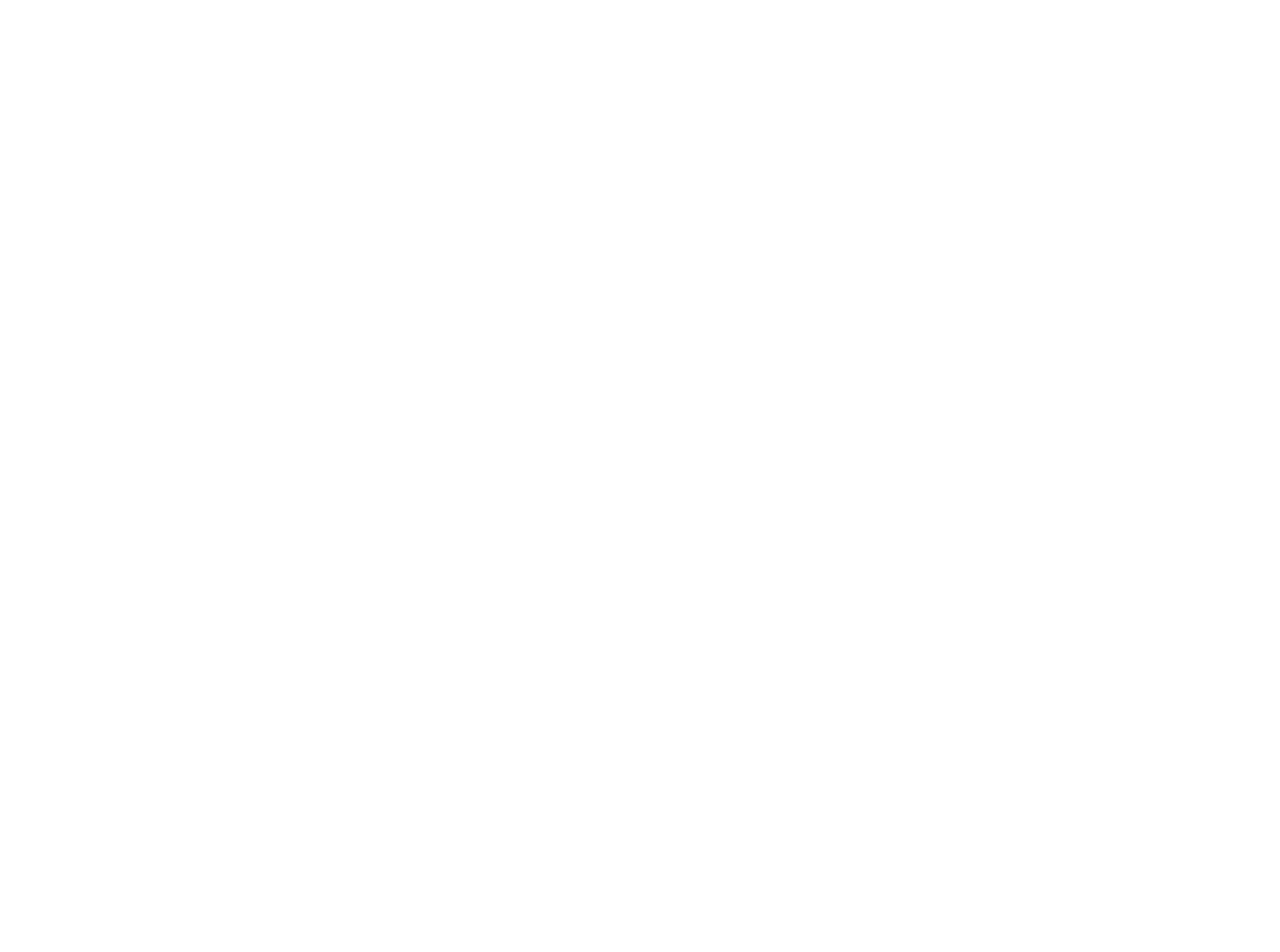
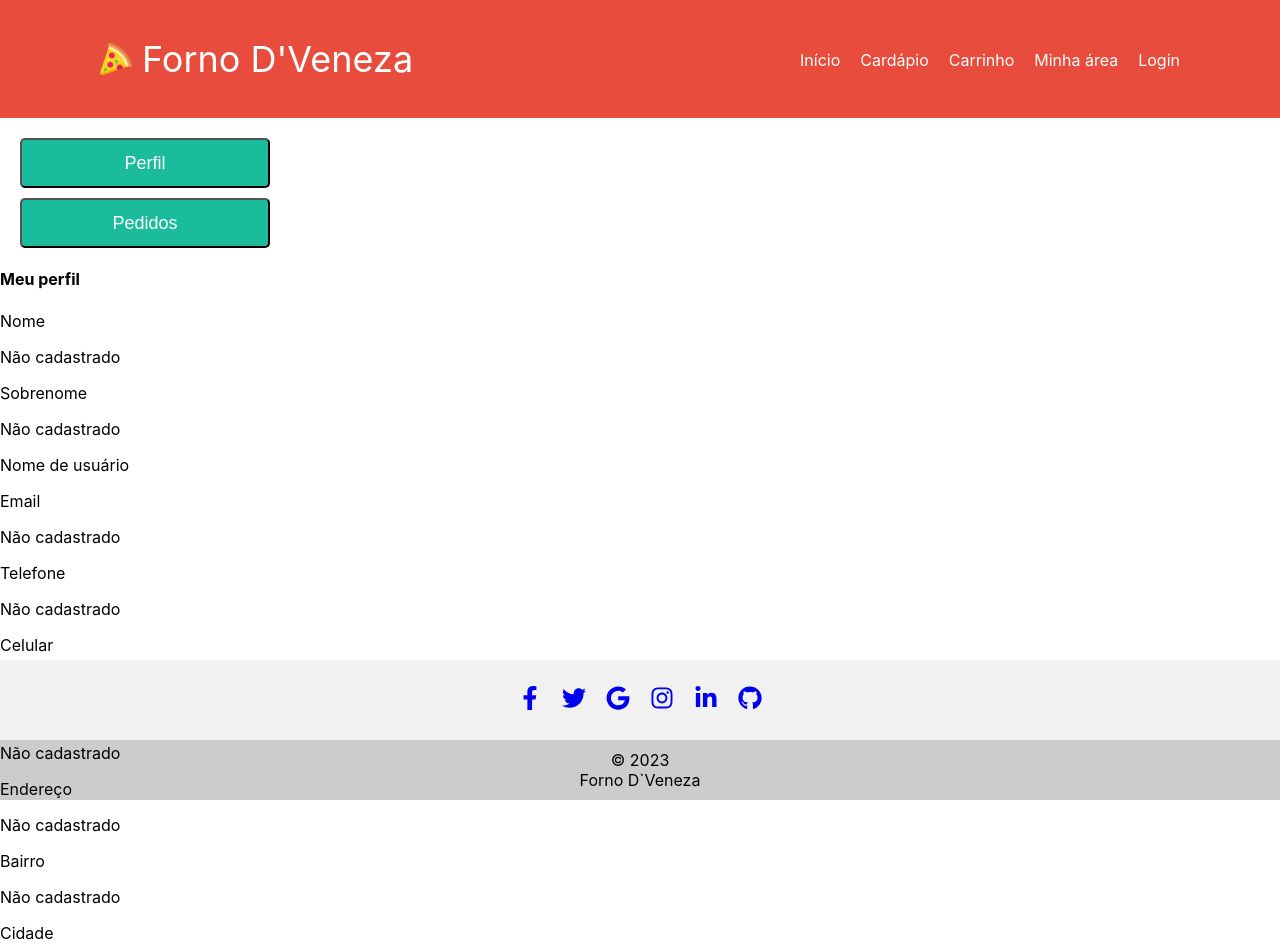
Before and after one commit to PI1-GRP005-DRPTAUBATE/forno_dveneza, a React (Create React App) app in the folder forno_dveneza/frontend/: page /minha-area in a window 1280 px wide. Before the commit this address had no page. Shown: the top 952 px of the page. Before the commit the page ends 800 px from the top, so only its background shows below. Built offline with nearby package versions, Linux system fonts and the light colour scheme; no server answers.

Commit message:
chore: add pagina minha area

```diff
--- a/forno_dveneza/frontend/src/App.js
+++ b/forno_dveneza/frontend/src/App.js
@@ -5,6 +5,8 @@ import Cardapio from "./paginas/cardapio/Cardapio";
 import Login from "./paginas/login/Login";
 import Cadastro from "./paginas/cadastro/Cadastro";
 import { AuthProvider } from "./context/AuthContext";
+import Perfil from "./paginas/clientes/Perfil";
+import MinhaArea from "./paginas/clientes/MinhaArea";
 
 function App() {
   return (
@@ -16,6 +18,8 @@ function App() {
             <Route path="/cardapio" element={<Cardapio />} />
             <Route path="/login" element={<Login />} />
             <Route path="/cadastro" element={<Cadastro />} />
+            <Route path="/minha-area" element={<MinhaArea />} />
+            <Route path="/perfil" element={<Perfil />} />
           </Routes>
         </div>
       </Router>
--- a/forno_dveneza/frontend/src/context/AuthContext.js
+++ b/forno_dveneza/frontend/src/context/AuthContext.js
@@ -4,9 +4,12 @@ const AuthContext = createContext();
 
 export const AuthProvider = ({ children }) => {
   const [usuarioLogado, setUsuarioLogado] = useState(false);
-
+  const [authTokens, setAuthTokens] = useState();
+  const [userData, setUserData] = useState(null);
   return (
-    <AuthContext.Provider value={{ usuarioLogado, setUsuarioLogado }}>
+    <AuthContext.Provider
+      value={{ usuarioLogado, setUsuarioLogado, userData, setUserData }}
+    >
       {children}
     </AuthContext.Provider>
   );
--- /dev/null
+++ b/forno_dveneza/frontend/src/paginas/clientes/MinhaArea.css
@@ -0,0 +1,20 @@
+.btn-minha-area:hover {
+  color: #ffffff;
+  background-color: #1abc9cb2;
+}
+
+.btn-minha-area {
+  display: flex;
+  align-items: center;
+  justify-content: center;
+  background-color: #1abc9c;
+  margin-bottom: 10px;
+  height: 50px;
+  width: 250px;
+  border-radius: 5px;
+}
+
+.btn-minha-area-text {
+  color: #ffffff;
+  font-size: 18px;
+}
--- a/forno_dveneza/frontend/src/paginas/clientes/MinhaArea.js
+++ b/forno_dveneza/frontend/src/paginas/clientes/MinhaArea.js
@@ -1,9 +1,40 @@
 import React from "react";
+import { FaRegAddressCard } from "react-icons/fa";
+import { Link } from "react-router-dom";
+import Footer from "../../componentes/Footer";
+import Header from "../../componentes/Header";
+import "./MinhaArea.css";
+import Perfil from "./Perfil";
 
 const MinhaArea = () => {
   return (
-    <div className="d-flex flex-row w-100">
-      <p>Pagina minha area</p>
+    <div className="d-flex flex-column w-100">
+      <Header />
+      <div
+        className="d-flex flex-column align-items-center"
+        style={{
+          margin: "20px",
+        }}
+      >
+        <div>
+          <button class="btn-minha-area">
+            <Link to="/minha-area">
+              <p className="btn-minha-area-text">Perfil</p>
+            </Link>
+          </button>
+        </div>
+        <div>
+          <button class="btn-minha-area">
+            <Link to="/pedidos">
+              <p className="btn-minha-area-text">Pedidos</p>
+            </Link>
+          </button>
+        </div>
+      </div>
+      <div>
+        <Perfil />
+      </div>
+      <Footer />
     </div>
   );
 };
--- /dev/null
+++ b/forno_dveneza/frontend/src/paginas/clientes/Perfil.js
@@ -0,0 +1,136 @@
+import React, { useState, useEffect } from "react";
+import Axios from "axios";
+import { useAuth } from "../../context/AuthContext";
+
+const Perfil = () => {
+  const [user, setUser] = useState([]);
+  const [cliente, setCliente] = useState([]);
+  const { userData } = useAuth();
+  const { usuarioLogado } = useAuth();
+  const { setUsuarioLogado } = useAuth();
+
+  useEffect(() => {
+    Axios.get("http://127.0.0.1:8000/api/usuarios/").then((response) => {
+      console.log("API Response:", response);
+
+      const userData = response.data.find((item) => item.user);
+      const clienteData = response.data.find((item) => item.cliente);
+
+      setUser(userData ? userData.user : {});
+      setCliente(clienteData ? clienteData.cliente : {});
+
+      console.log("usuario", userData ? userData.user : {});
+      console.log("email", userData ? userData.user[2].username : {});
+      console.log("usuarioLogado", usuarioLogado);
+    });
+  }, []);
+
+  return (
+    <div className="container w-100 mx-3">
+      <div className="w-100">
+        <h4 className="my-3" id="seu-perfil">
+          Meu perfil
+        </h4>
+        <div className="w-100 d-flex flex-wrap">
+          <div className="info-cel">
+            <label className="form-label">Nome</label>
+            {cliente.username ? (
+              <p className="form-control">{cliente.username}</p>
+            ) : (
+              <p className="form-control text-danger">Não cadastrado</p>
+            )}
+          </div>
+          <div className="info-cel">
+            <label className="form-label">Sobrenome</label>
+            {cliente.sobrenome ? (
+              <p className="form-control">{cliente.sobrenome}</p>
+            ) : (
+              <p className="form-control text-danger">Não cadastrado</p>
+            )}
+          </div>
+          <div className="info-cel">
+            <label className="form-label">Nome de usuário</label>
+            <p className="form-control">{user.username}</p>
+          </div>
+          <div className="info-cel">
+            <label className="form-label">Email</label>
+            {user.email ? (
+              <p className="form-control">{user.email}</p>
+            ) : (
+              <p className="form-control text-danger">Não cadastrado</p>
+            )}
+          </div>
+          <div className="info-cel">
+            <label className="form-label">Telefone</label>
+            {cliente.telefone ? (
+              <p className="form-control">{cliente.telefone}</p>
+            ) : (
+              <p className="form-control text-danger">Não cadastrado</p>
+            )}
+          </div>
+          <div className="info-cel">
+            <label className="form-label">Celular</label>
+            {cliente.celular ? (
+              <p className="form-control">{cliente.celular}</p>
+            ) : (
+              <p className="form-control text-danger">Não cadastrado</p>
+            )}
+          </div>
+        </div>
+        <div className="w-100 d-flex flex-wrap">
+          <div className="info-cel">
+            <label className="form-label">CEP</label>
+            {cliente.cep ? (
+              <p className="form-control">{cliente.cep}</p>
+            ) : (
+              <p className="form-control text-danger">Não cadastrado</p>
+            )}
+          </div>
+          <div className="info-cel">
+            <label className="form-label">Endereço</label>
+            {cliente.endereco ? (
+              <p className="form-control">{cliente.endereco}</p>
+            ) : (
+              <p className="form-control text-danger">Não cadastrado</p>
+            )}
+          </div>
+          <div className="info-cel">
+            <label className="form-label">Bairro</label>
+            {cliente.bairro ? (
+              <p className="form-control">{cliente.bairro}</p>
+            ) : (
+              <p className="form-control text-danger">Não cadastrado</p>
+            )}
+          </div>
+          <div className="info-cel">
+            <label className="form-label">Cidade</label>
+            {cliente.cidade ? (
+              <p className="form-control">{cliente.cidade}</p>
+            ) : (
+              <p className="form-control text-danger">Não cadastrado</p>
+            )}
+          </div>
+          <div className="info-cel">
+            <label className="form-label">Estado</label>
+            {cliente.estado ? (
+              <p className="form-control">{cliente.estado}</p>
+            ) : (
+              <p className="form-control text-danger">Não cadastrado</p>
+            )}
+          </div>
+        </div>
+        <button
+          type="button"
+          onClick={() => {
+            window.location.href = "{URL_DA_ROTA_DE_EDICAO}";
+          }}
+          className="btn mb-5"
+        >
+          Atualizar dados
+        </button>
+      </div>
+    </div>
+  );
+};
+
+export default Perfil;
--- a/forno_dveneza/frontend/src/paginas/login/Login.js
+++ b/forno_dveneza/frontend/src/paginas/login/Login.js
@@ -10,6 +10,7 @@ import { useAuth } from "../../context/AuthContext";
 const Login = () => {
   const navigate = useNavigate();
   const { setUsuarioLogado } = useAuth();
+  const { setUserData } = useAuth();
   const [username, setUsername] = useState("");
   const [password, setPassword] = useState("");
   const [loading, setLoading] = useState(false);
@@ -26,7 +27,9 @@ const Login = () => {
       .then((response) => {
         setLoading(false);
         setUsuarioLogado(true);
-        navigate("/");
+        setUserData(response.data);
+        console.log("respose.data", response);
+        navigate("/minha-area");
       })
       .catch((error) => {
         setLoading(false);
```
